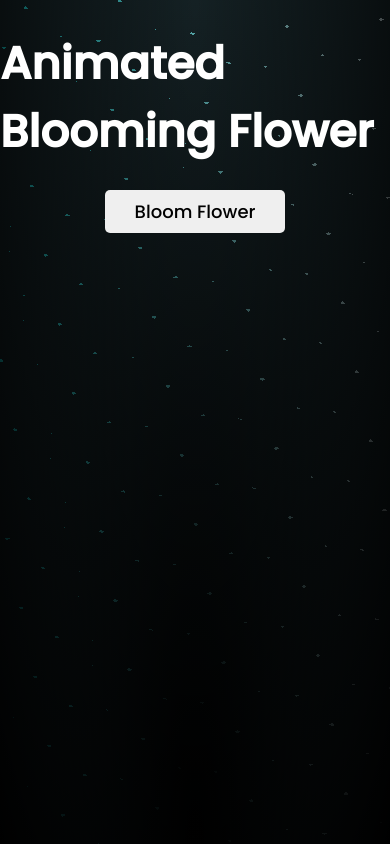
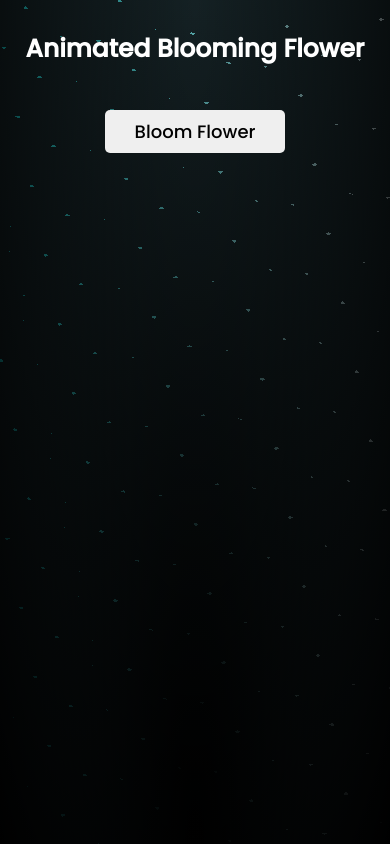
Before and after one commit to Panduadi78/bunga, a plain HTML site: page index.html in a window 390 px wide. Drawn offline with Linux system fonts and the light colour scheme.

Commit message:
first commiddt

```diff
--- a/index.html
+++ b/index.html
@@ -1240,8 +1240,10 @@
       }
 
       @media  screen and (max-width: 600px) {
-        .reloadBtn {
-          margin-top: 80px;
+
+
+        .title {
+          font-size: 25px;
         }
       }
     </style>
```
